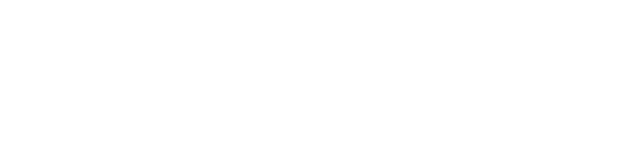
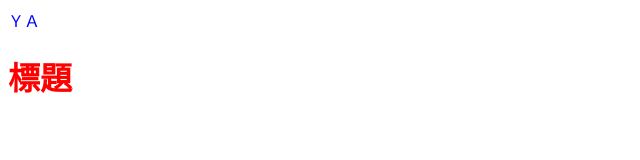
Before and after one commit to rjazz99/1234, a plain HTML site: page abc.html in a window 1280 px wide. Shown: the whole page, without its empty margins (0-640 px from the left). Drawn offline with Linux system fonts and the light colour scheme.

Commit message:
插入h1改顏色

```diff
--- a/abc.html
+++ b/abc.html
@@ -7,6 +7,7 @@
     <link rel="stylesheet" href="all.css">
 </head>
 <body>
-
+    ＹＡ
+    <h1>標題</h1>
 </body>
 </html>
--- a/all.css
+++ b/all.css
@@ -1,3 +1,7 @@
 body{
+    color:blue
+}
+
+h1{
     color:red
 }
```
